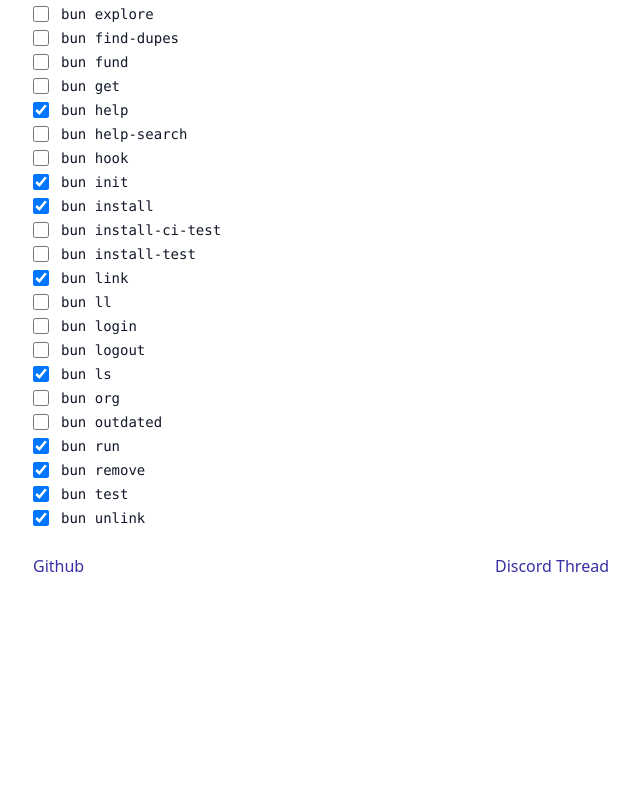
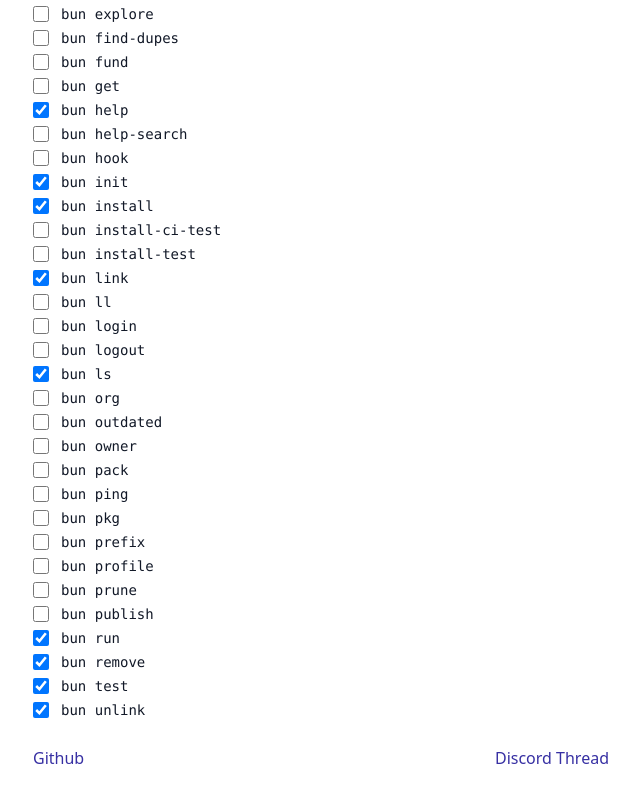
Before and after one commit to abhishandilya/is-bun-still-baking, a React (Vite) app: page / in a window 1280 px wide. Shown: the part 610-1404 px from the top of the page, without its empty margins (319-959 px from the left). Before the commit the page ends 1212 px from the top, so only its background shows below. Built offline with nearby package versions, Linux system fonts and the light colour scheme.

Commit message:
add more npm commands

```diff
--- a/features.ts
+++ b/features.ts
@@ -140,6 +140,38 @@
     done: false,
   },
   {
+    name: "bun owner",
+    done: false,
+  },
+  {
+    name: "bun pack",
+    done: false,
+  },
+  {
+    name: "bun ping",
+    done: false,
+  },
+  {
+    name: "bun pkg",
+    done: false,
+  },
+  {
+    name: "bun prefix",
+    done: false,
+  },
+  {
+    name: "bun profile",
+    done: false,
+  },
+  {
+    name: "bun prune",
+    done: false,
+  },
+  {
+    name: "bun publish",
+    done: false,
+  },
+  {
     name: "bun run",
     done: true,
   },
```
